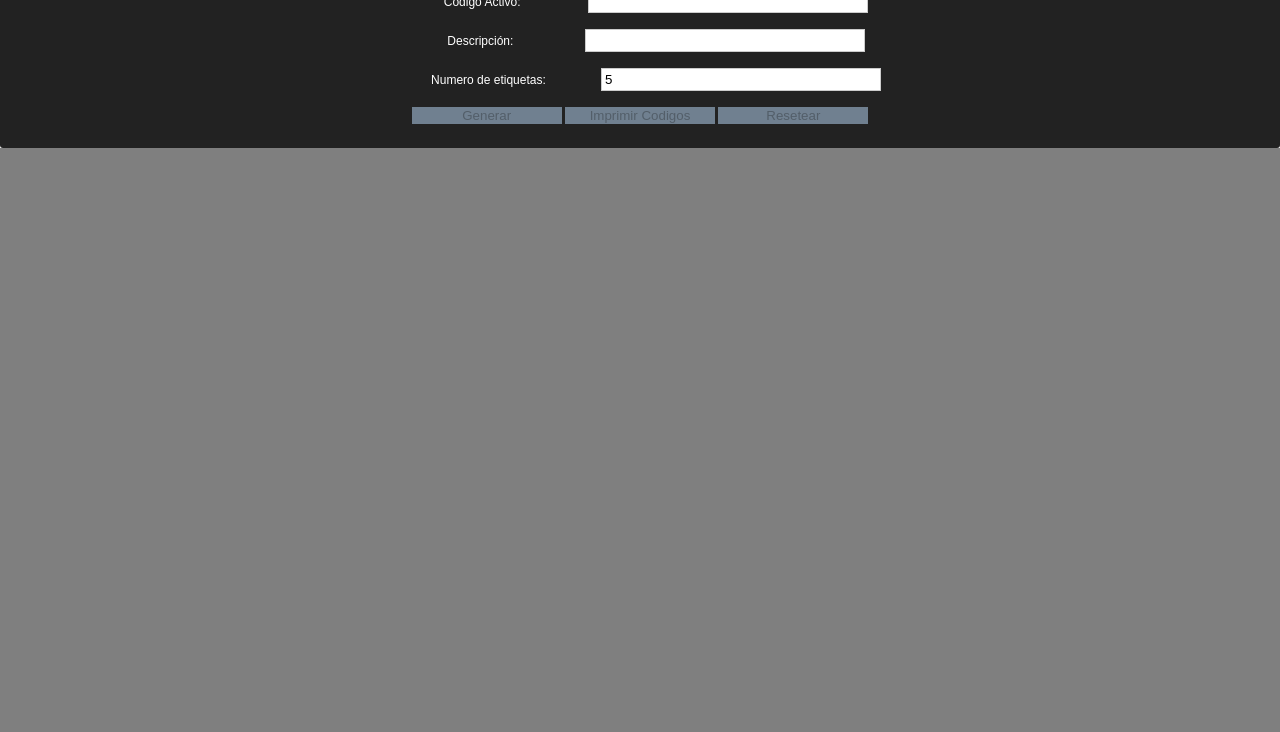
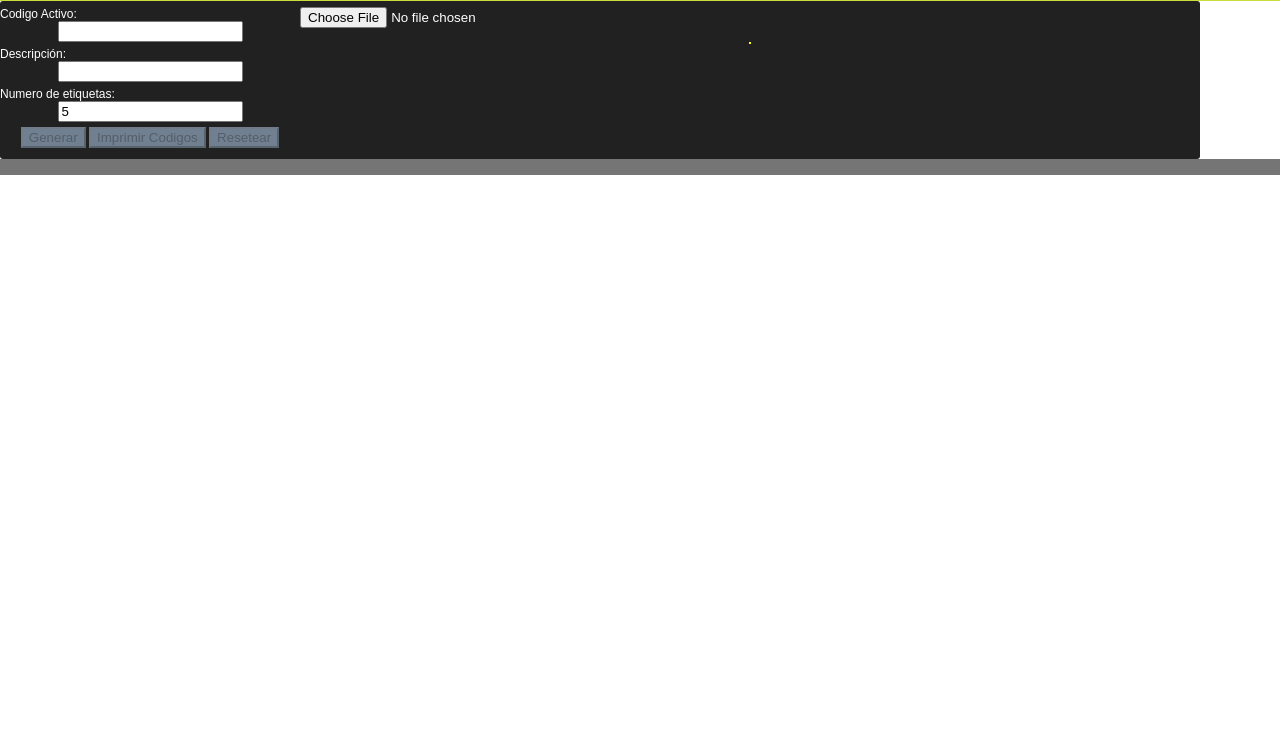
Before and after one commit to mayakoski/codebar, a plain HTML site: page index.html in a window 1280 px wide. Shown: the part 68-800 px from the top of the page. Drawn offline with nearby package versions, Linux system fonts and the light colour scheme.

Commit message:
Carga logo seleccionado

```diff
--- a/css/styles.css
+++ b/css/styles.css
@@ -2,11 +2,17 @@
 :root {
   --main-font: sans-serif;
   --font-size: 16px;
-  --main-color: #f7df1e;
-  --second-color: #222;
-  --main-modal-color: rgba(247, 222, 30, 0.85);
+  --main-color: #cddc39;
+  --second-color: #212121;
+  --main-modal-color: rgba(189, 189, 189, 0.85);
   --second-modal-color: rgba(34, 34, 34, 0.85);
   --container-width: 1200px;
+}
+
+*,
+*:before,
+*:after {
+  box-sizing: border-box;
 }
 
 html {
@@ -14,12 +20,6 @@ html {
   font-family: var(--main-font), "Raleway";
   font-size: var(--font-size);
   scroll-behavior: smooth;
-}
-
-*,
-*:before,
-*:after {
-  box-sizing: inherit;
 }
 
 body {
@@ -37,10 +37,16 @@ img {
 .header {
   position: sticky;
   top: 0;
-  /* padding: 1em; */
+  height: 20%;
+  padding: 1em;
   background-color: var(--main-color);
   color: var(--second-color);
-  border-radius: 3px;
+  z-index: 900;
+}
+
+.main {
+  display: flex;
+  flex-direction: column;
 }
 
 .header h1 {
@@ -48,45 +54,54 @@ img {
   text-align: center;
 }
 
+.section {
+  position: sticky;
+  width: 100%;
+  max-width: var(--container-width);
+  text-align: center;
+}
+
 .form {
-  position: fixed;
-  top: 3em;
+  display: grid;
+  grid-template-columns: 300px 1fr;
+  /* grid-template-rows: 2; */
+  /* grid-gap: 16px; */
   background: var(--second-color);
   border-radius: 3px;
   color: white;
-  padding: 30em;
   font-size: 12px;
   padding-top: 0.5em;
-  padding-bottom: 2em;
-  text-align: center;
+  padding-bottom: 0.5em;
   width: 100%;
+  margin: 0 auto;
+}
+
+.form__field,
+.botones {
+  grid-column: 1/2;
+}
+.form__logo {
+  grid-column: 2;
+  grid-row: 1/5;
+}
+
+.img {
+  background: red;
+  border: 1px solid yellow;
+  max-width: 20%;
 }
 
 .form__field {
-  display: flex;
-  flex-direction: row;
-  justify-content: space-evenly;
-  align-items: center;
-  margin: 1rem;
-  /* background: yellow; */
-  width: 100%;
-}
-
-.form__data {
-  border: 1px solid #ccc;
-  padding: 3px;
-  width: 280px;
-}
-
-.form__data:focus {
-  border-color: #18a383;
+  /* display: table; */
+  display: table-row;
+  /* margin-bottom: 10px; */
 }
 
 input,
+label,
 .btn {
-  border: 0;
-  outline: none;
-  width: 150px;
+  display: table-cell;
+  margin-bottom: 5px;
 }
 
 .btnColor {
@@ -98,33 +113,23 @@ input,
 }
 
 .contenedorCod {
-  position: fixed;
-  top: 13.5em;
-  padding: 0.5em;
-  left: 0;
-  bottom: 0;
-  width: 100vw;
+  position: relative;
+  padding-top: 0.5rem;
+  padding-bottom: 0.5rem;
   display: flex;
-  align-items: baseline;
   justify-content: center;
-  background-color: rgba(0, 0, 0, 0.5);
-  /* background-color: green; */
-  /* transform: scale(1); */
-  /* transition: transform 10.5s; */
-  overflow-y: auto;
+  align-items: flex-start;
+  background-color: #757575;
 }
 
 .barcode {
   width: 95px;
   height: 60px;
-  /* margin-left: 0; */
-  /* padding-left: 0; */
-  /* font-size: 10px; */
 }
 
 .celda {
   width: 140px;
-  background: lavender;
+  background: var(--main-modal-color);
   /*
   Cuando necesitamos dejar la imagen en inline
   usamos esto para centrar
@@ -143,7 +148,6 @@ input,
   margin-left: auto;
   margin-right: auto;
   padding-top: 0.8rem;
-  /* background: green;*/
   height: 40px;
 }
 
--- a/index.html
+++ b/index.html
@@ -17,7 +17,8 @@
     <h1 class="title">Generador de Codigos de Barras</h1>
   </header>
 
-  <main>
+  <main class="main">
+    <section class='section section-form'>
       <form action="#" id="form" class="form">
         <div class="form__field">
           <label for="codigoActivo" class="form__label">Codigo Activo: </label>
@@ -34,19 +35,28 @@
           <input id="etiquetaNum" type="number" name="etiquetaNum" value="5" step=5 min="5" class="form__data">
         </div>
 
-      <div class="botones">
-        <button type="submit" id="btnGenerar" disabled class="btn btnColor">Generar</button>
+        <div class="botones ">
+          <!-- <button type="submit" id="btnGenerar" disabled class="btn btnColor">Generar</button> -->
+          <input type="button" disabled value='Generar' id="btnGenerar" class="btn btnColor">
           <input type="button" disabled value="Imprimir Codigos" id="btnPrint" class="btn btnColor">
           <input type="reset" value="Resetear" id="btnReset" disabled class="btn btnColor">
         </div>
 
+        <div class="form__logo">
+          <input type="file" id="file" class="file">
+          <img src="#" alt="" id="img" class="img">
+        </div>
+
       </form>
+    </section>
 
-
+    <!-- <section class="section section-container"> -->
     <div id="contenedorCod" class="contenedorCod">
     </div>
+    <!-- </section> -->
 
   </main>
+
 
   <script src="./js/scripts.js" type="module"></script>
 </body>
--- a/js/scripts.js
+++ b/js/scripts.js
@@ -5,6 +5,9 @@ const d = document;
 
 const contenedorCod = d.getElementById("contenedorCod");
 const btnPrint = d.getElementById("btnPrint");
+
+const fileInput = document.getElementById('file')
+const img = document.getElementById('img')
 
 d.addEventListener("DOMContentLoaded", (e) => {
   validateCodigo("#codigoActivo", "#btnGenerar", "#btnReset");
@@ -14,7 +17,8 @@ d.addEventListener("DOMContentLoaded", (e) => {
     "#etiquetaNum",
     "#btnGenerar",
     "#btnPrint",
-    "#descripcion"
+    "#descripcion",
+    'img'
   );
 });
 
@@ -26,3 +30,14 @@ btnPrint.addEventListener("click", (e) => {
   document.body.innerHTML = contenidoOriginal;
   location.reload();
 });
+
+fileInput.addEventListener('change', (e)=>{
+   const file = e.target.files[0]
+   const fileReader = new FileReader()
+   fileReader.readAsDataURL(file)
+   fileReader.addEventListener('load', (e)=>{
+      img.setAttribute('src', e.target.result);
+
+      console.log(img.getAttribute('src'));
+   })
+})
--- a/js/tabla.js
+++ b/js/tabla.js
@@ -6,24 +6,30 @@ export function generarCodigos(
   numEtiquetas,
   btnGenerar,
   btnPrint,
-  descripcion
+  descripcion,
+  logo
 ) {
   // Crea un elemento <table> y un elemento <tbody>
   let tabla = d.createElement("table");
   let tblBody = d.createElement("tbody");
 
+
   tabla.classList.add("modal__content");
 
   d.addEventListener("click", (e) => {
     if (e.target.matches(btnGenerar)) {
+
+      const logoLoad = d.getElementById(logo)
+
       validateForm();
       let $numEtiquetas = d.querySelector(numEtiquetas).value;
       let descItem;
 
+
       // Crea las celdas
       for (let i = 0; i < $numEtiquetas / 5; i++) {
         // Crea las hileras de la tabla
-        let hilera = d.createElement("tr");
+        let hilera = d.createElement("TR");
 
         for (let j = 0; j < 5; j++) {
           // Crea un elemento <td> y un nodo de texto, haz que el nodo de
@@ -40,7 +46,9 @@ export function generarCodigos(
 
           descItem.classList.add("descripcion");
           let logo = d.createElement("img");
-          logo.src = "./assets/logo.png";
+          (logoLoad.getAttribute('src')=='#')
+            ? logo.src = "./assets/logo.png"
+            : logo.src = logoLoad.getAttribute('src');
           logo.classList.add("logo");
           let etiquetaCelda = d.createElementNS(
             "http://www.w3.org/2000/svg",
```
Lines whose indentation alone changed are shown as unchanged.
